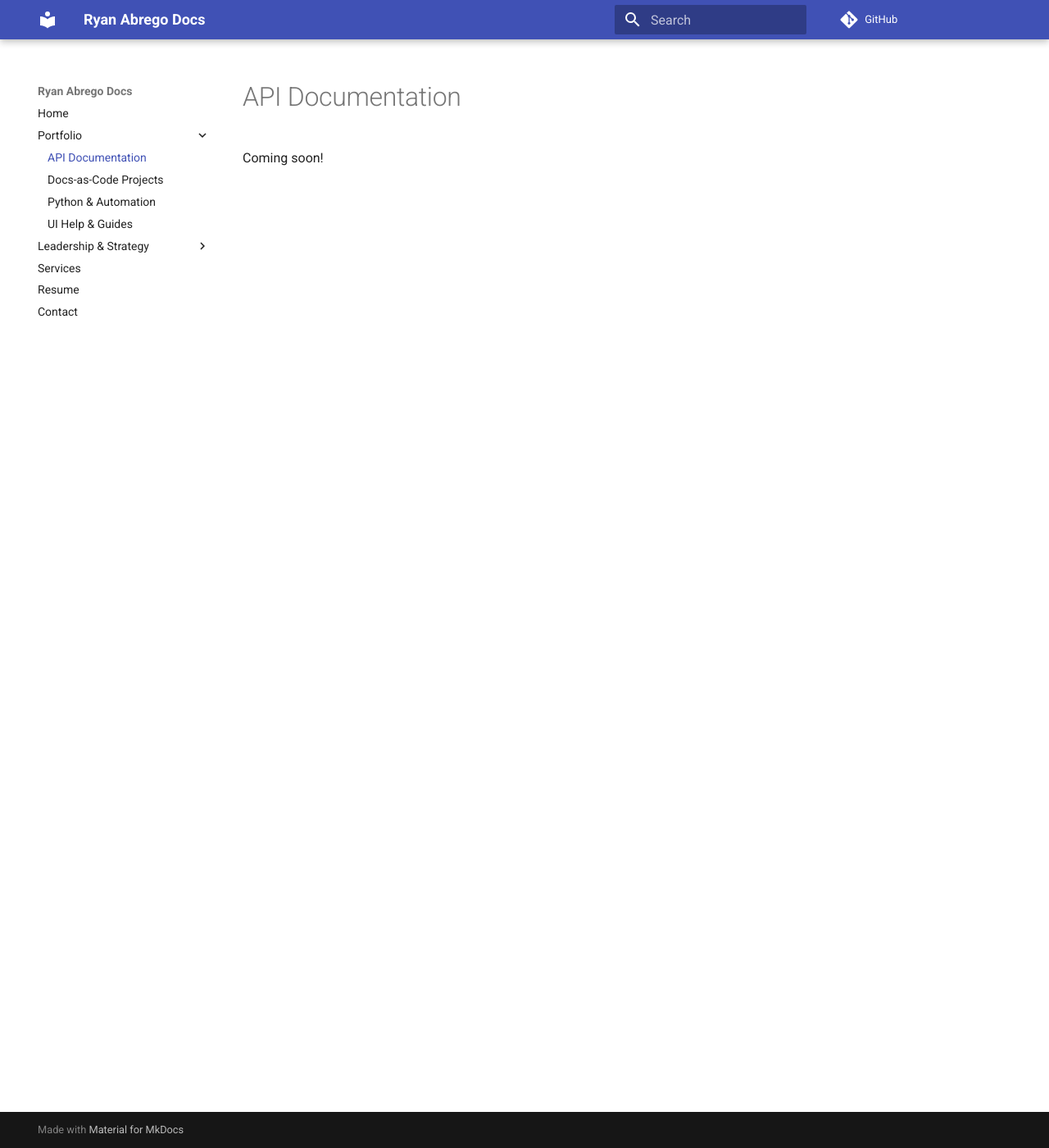
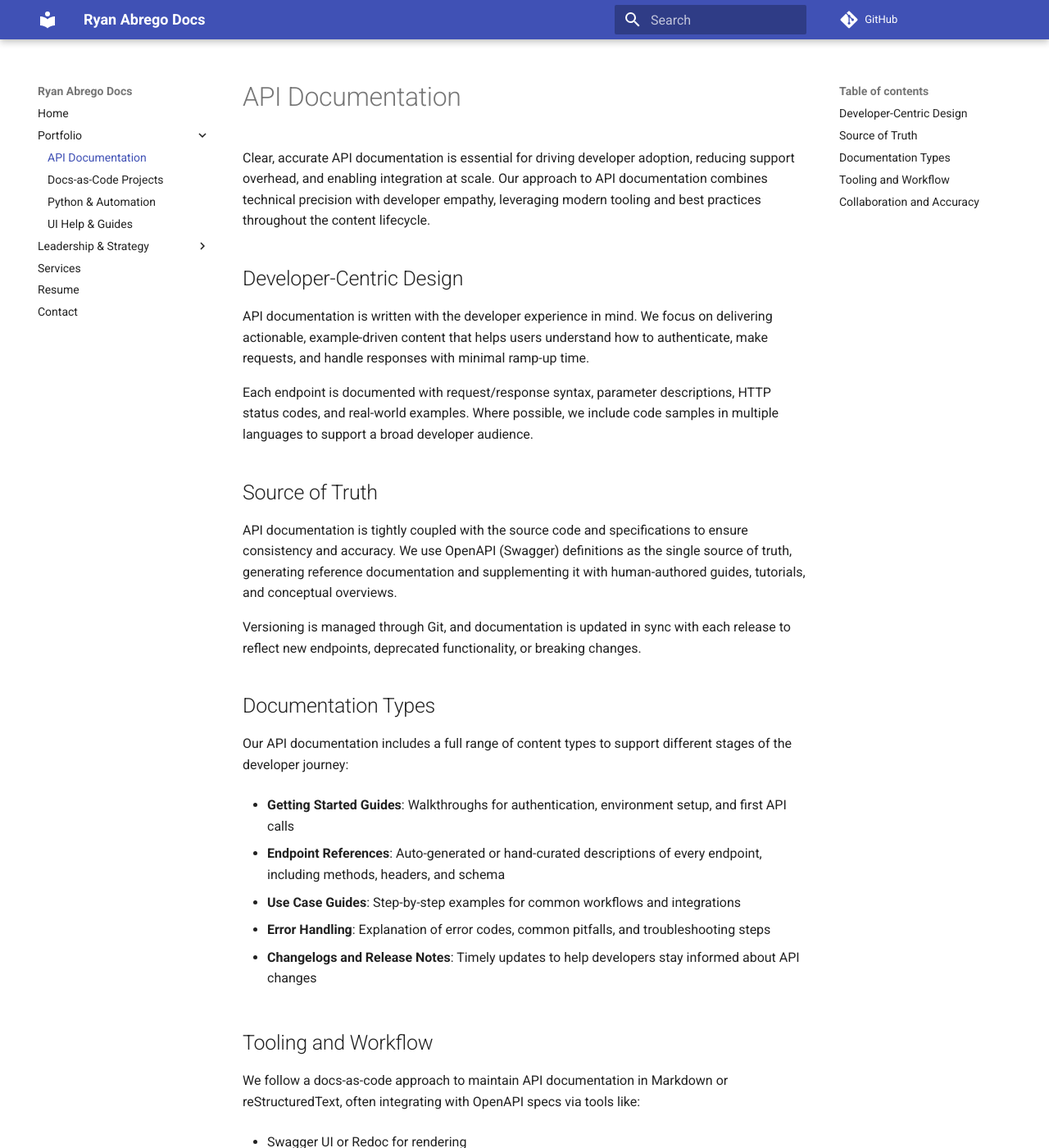
Before and after one commit to ryanabrego/MkDocs, an MkDocs documentation site: the page built from docs/portfolio/api-documentation.md, in a window 1280 px wide and 1400 px high. Shown: the whole window at 82% size. Built offline with MkDocs 1.6.1 and Material for MkDocs 9.7.7, drawn with Linux system fonts in a browser that asks for light colours; comment, search, counter and statistics services are not loaded; some of the changed text lies outside the part shown.

Commit message:
Update api-documentation.md

```diff
--- a/docs/portfolio/api-documentation.md
+++ b/docs/portfolio/api-documentation.md
@@ -1,3 +1,38 @@
-# API Documentation
+Clear, accurate API documentation is essential for driving developer adoption, reducing support overhead, and enabling integration at scale. Our approach to API documentation combines technical precision with developer empathy, leveraging modern tooling and best practices throughout the content lifecycle.
 
-Coming soon!
+## Developer-Centric Design
+API documentation is written with the developer experience in mind. We focus on delivering actionable, example-driven content that helps users understand how to authenticate, make requests, and handle responses with minimal ramp-up time.
+
+Each endpoint is documented with request/response syntax, parameter descriptions, HTTP status codes, and real-world examples. Where possible, we include code samples in multiple languages to support a broad developer audience.
+
+## Source of Truth
+API documentation is tightly coupled with the source code and specifications to ensure consistency and accuracy. We use OpenAPI (Swagger) definitions as the single source of truth, generating reference documentation and supplementing it with human-authored guides, tutorials, and conceptual overviews.
+
+Versioning is managed through Git, and documentation is updated in sync with each release to reflect new endpoints, deprecated functionality, or breaking changes.
+
+## Documentation Types
+Our API documentation includes a full range of content types to support different stages of the developer journey:
+
+* **Getting Started Guides**: Walkthroughs for authentication, environment setup, and first API calls
+
+* **Endpoint References**: Auto-generated or hand-curated descriptions of every endpoint, including methods, headers, and schema
+
+* **Use Case Guides**: Step-by-step examples for common workflows and integrations
+
+* **Error Handling**: Explanation of error codes, common pitfalls, and troubleshooting steps
+
+* **Changelogs and Release Notes**: Timely updates to help developers stay informed about API changes
+
+## Tooling and Workflow
+We follow a docs-as-code approach to maintain API documentation in Markdown or reStructuredText, often integrating with OpenAPI specs via tools like:
+
+* Swagger UI or Redoc for rendering
+
+* MkDocs plugins for schema inclusion
+
+* CI pipelines to validate specs and deploy changes automatically
+
+Documentation lives alongside code in GitHub, enabling version control, peer review, and continuous delivery.
+
+## Collaboration and Accuracy
+Writers work closely with backend engineers and product managers to ensure documentation reflects actual functionality. API changes are communicated via pull requests, changelogs, and API design reviews, allowing writers to update documentation in parallel with development.
```
